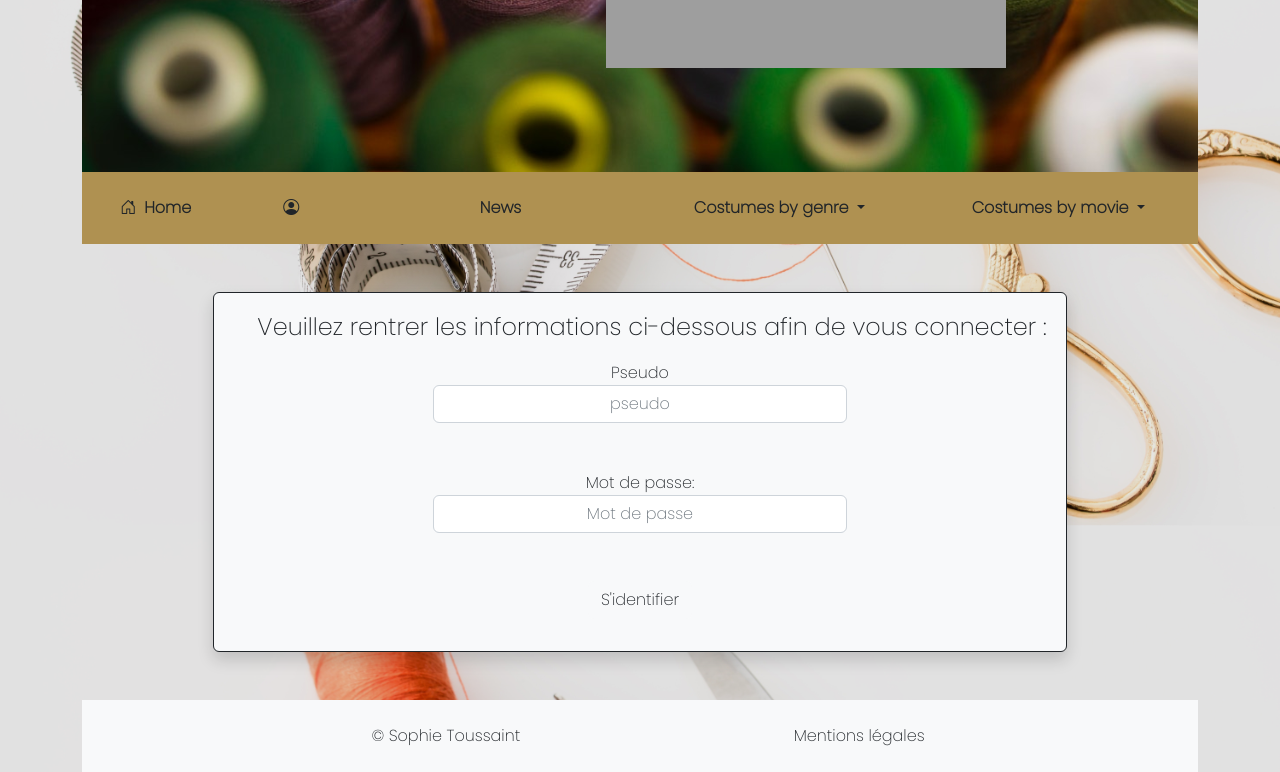
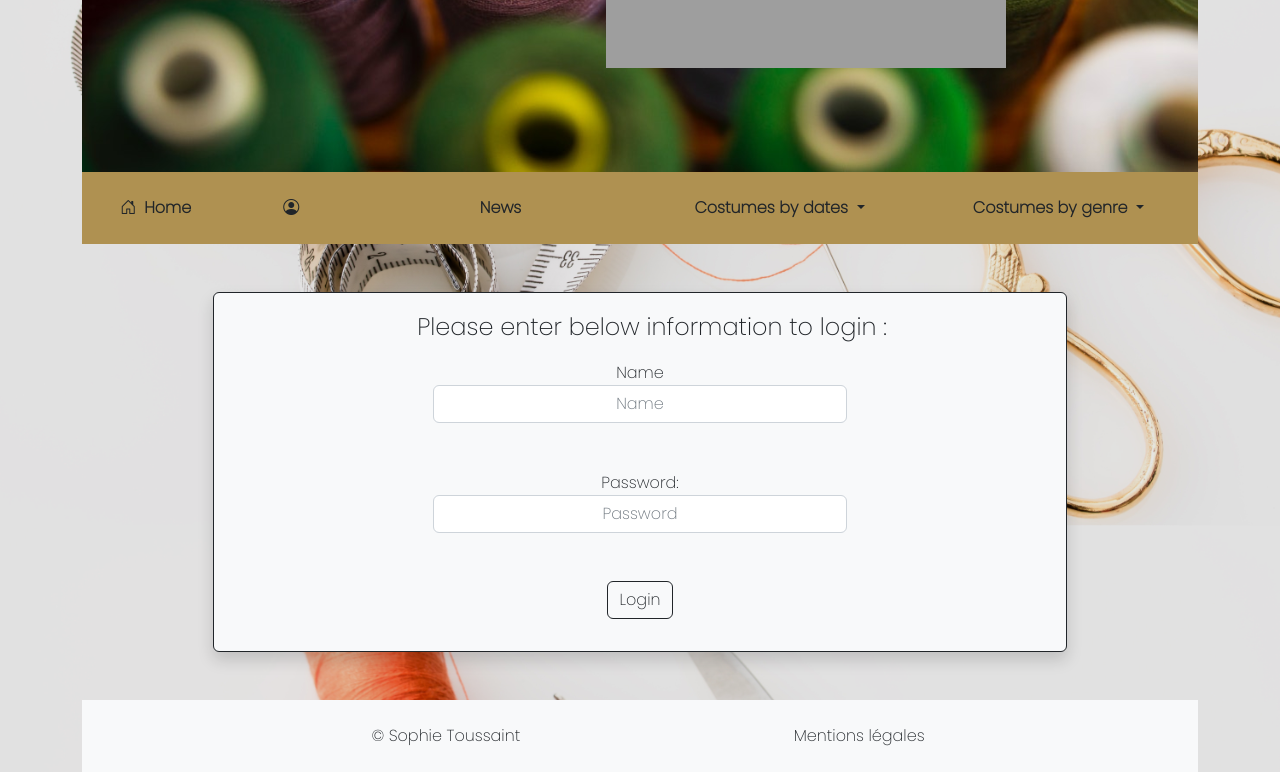
Before and after one commit to STS076/projet_pro, a PHP site: page /views/login.php in a window 1280 px wide. Shown: the part 328-1100 px from the top of the page. Run offline with PHP 8.4, Linux system fonts and the light colour scheme; grey boxes are pictures that could not be loaded.

Commit message:
nouvelles pages

```diff
--- a/assets/style/style.css
+++ b/assets/style/style.css
@@ -48,3 +48,7 @@
     background-size: cover;
     background-blend-mode: darken;
 }
+
+.welcome{
+    font-family: 'Handlee', cursive;
+}
--- a/controllers/news-controller.php
+++ b/controllers/news-controller.php
@@ -1,5 +1,5 @@
 <?php
-$fluxRSS = 'https://blog.cosplaytutorial.com/rss';
+$fluxRSS = 'https://www.oscars.org/feed/latest-academy-news';
 
 function recupXML($url)
 {
--- a/elements/header.php
+++ b/elements/header.php
@@ -31,22 +31,23 @@
 
                     <li class="nav-item dropdown">
                         <a class="nav-link dropdown-toggle text-dark  fw-bold" href="#" id="navbarDropdown" role="button" data-bs-toggle="dropdown" aria-expanded="false">
-                            Costumes by genre
+                            Costumes by dates
                         </a>
                         <ul class="dropdown-menu" aria-labelledby="navbarDropdown">
-                            <li><a class="dropdown-item text-dark" href="#">Science Fiction</a></li>
-                            <li><a class="dropdown-item" href="#">Fantasy</a></li>
-
-                            <li><a class="dropdown-item" href="#">Historical</a></li>
+                            <li><a class="dropdown-item text-dark" href="#">2000's</a></li>
+                            <li><a class="dropdown-item" href="#">1980 - 1990</a></li>
+                            <li><a class="dropdown-item" href="#">1958 - 1979</a></li>
                         </ul>
                     </li>
                     <li class="nav-item dropdown">
                         <a class="nav-link dropdown-toggle text-dark  fw-bold" href="#" id="navbarDropdown" role="button" data-bs-toggle="dropdown" aria-expanded="false">
-                            Costumes by movie
+                            Costumes by genre
                         </a>
                         <ul class="dropdown-menu" aria-labelledby="navbarDropdown">
-                            <li><a class="dropdown-item" href="#">Star Wars</a></li>
-                            <li><a class="dropdown-item" href="#">Lord of the Rings</a></li>
+                            <li><a class="dropdown-item" href="#">Historical</a></li>
+                            <li><a class="dropdown-item" href="#">Fantasy</a></li>
+                            <li><a class="dropdown-item" href="#">Science Fiction</a></li>
+                            <li><a class="dropdown-item" href="#">Drama</a></li>
                         </ul>
                     </li>
                 </ul>
--- a/views/login.php
+++ b/views/login.php
@@ -14,23 +14,23 @@
 
         <div class="container bg-light col-lg-8  bienvenue d-flex align-items-center flex-column rounded my-5 py-3 border border-dark shadow">
             <div>
-                <span class="fs-4 ms-4 pb-3 text-dark">Veuillez rentrer les informations ci-dessous afin de vous connecter : </span>
+                <span class="fs-4 ms-4 pb-3 text-dark">Please enter below information to login : </span>
             </div>
 
             <div class=" form-group col-lg-6 col-12 my-3 text-center">
-                <label class="text-dark">Pseudo</label>
-                <input class="text-center form-control identify" placeholder="pseudo" id="pseudo" value="<?= isset($_POST['pseudo']) ? $_POST['pseudo'] : '' ?>" name="pseudo">
+                <label class="text-dark">Name</label>
+                <input class="text-center form-control identify" placeholder="Name" id="pseudo" value="<?= isset($_POST['pseudo']) ? $_POST['pseudo'] : '' ?>" name="pseudo">
                 <p class="text-danger"><?= isset($errors['pseudo']) ? $errors['pseudo'] : '' ?></p>
             </div>
 
             <div class="form-group col-lg-6 col-12 my-3 text-center">
-                <label class="text-dark">Mot de passe:</label>
-                <input type="password" class="identify text-center form-control" id="password" placeholder="Mot de passe" name="password">
+                <label class="text-dark">Password:</label>
+                <input type="password" class="identify text-center form-control" id="password" placeholder="Password" name="password">
                 <p class="text-danger"><?= isset($errors['password']) ? $errors['password'] : '' ?></p>
             </div>
 
             <div class="my-3 text-center">
-                <button class="btn bouton bg-light text-dark" id="submit" name="submit">S'identifier</button>
+                <button class="btn bouton border border-dark text-dark" id="submit" name="submit">Login</button>
             </div>
 
         </div>
--- a/views/news.php
+++ b/views/news.php
@@ -14,12 +14,11 @@
                     $date_format = '%A %d %B %Y';
                     foreach ($costumes as $value) { ?>
                         <div class="card col-lg-4 col-11 p-0 m-5">
-                                <img src="<?= $value->enclosure['url'] ?>" alt="image couverture" class="image">
+                            <!-- <img src="<?= $value->enclosure['url'] ?>" alt="image couverture" class="image"> -->
                             <div class="card-body">
                                 <p class="card-title"><?= $value->title ?></p>
                                 <p><?= strftime($date_format, strtotime($value->pubDate)) ?></p>
                                 <div class="d-flex justify-content-evenly">
-
                                     <a href="<?= $value->link ?>" class="btn btn-secondary">Article</a>
                                 </div>
                             </div>
@@ -27,9 +26,10 @@
                     <?php } ?>
                 <?php } ?>
             </div>
-            </div>
         </main>
     </div>
+
+
 
 
     <?php require_once '../elements/footer.php' ?>
```
Also changed, not shown: views/home.php (+4 -4 lines). Lines whose indentation alone changed are shown as unchanged.
